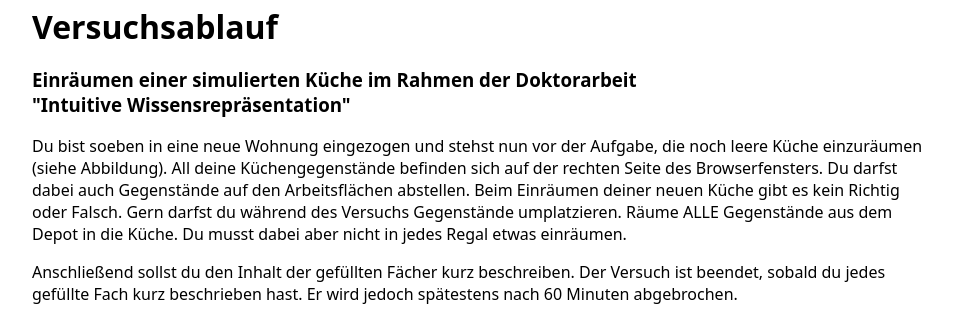
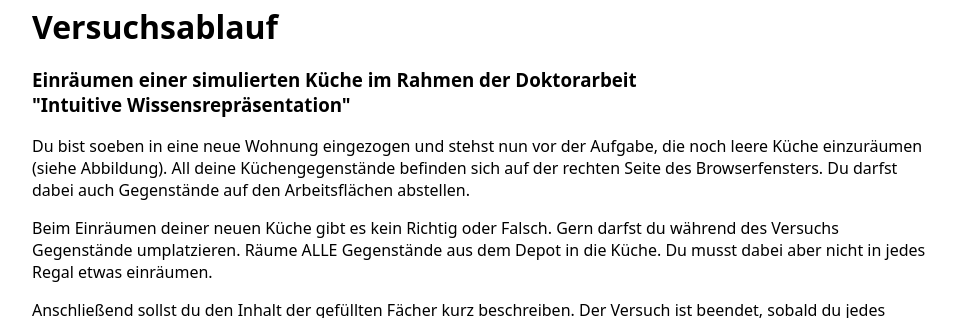
Before and after one commit to alisavolkert/myKitchen, a PHP site: page /versuchsanleitung.php in a window 1280 px wide. Shown: the top 318 px of the page, without its empty margins (158-1114 px from the left). Run offline with PHP 8.4, Linux system fonts and the light colour scheme; the visitor is signed in with stand-in values (Sample User, id 1).

Commit message:
Texte leicht überarbeitet

```diff
--- a/datenschutzerklaerung.php
+++ b/datenschutzerklaerung.php
@@ -47,7 +47,7 @@
     </p>
     <p>
         <b>Telefon:</b> +49 7071 29-0<br/>
-        <b>Email:</b> <a href="mailto:datenschutz@uni-tuebingen.de">datenschutz@uni-tuebingen.de</a></p>
+        <b>E-Mail:</b> <span class="mailadr">datenschutz (@) uni-tuebingen.de</span> <!-- <a href="mailto:datenschutz@uni-tuebingen.de">datenschutz@uni-tuebingen.de</a> --> </p>
     <h3 class="mt-5">Umfang der Datenerhebung, -verarbeitung und -nutzung</h3>
     <p>Grundsätzlich verfolgen wir das Ziel, die Erhebung, Verarbeitung und Nutzung von personenbezogenen Daten während
        Ihres Besuchs unserer Webseiten, auf das erforderliche Mindestmaß zu beschränken. Auch erheben wir i.d.R. nur
@@ -115,7 +115,6 @@
     <p>
     <ul>
         <li>zur Abwicklung unserer vertraglich zugesicherten Leistungen erforderlich ist.</li>
-        <li>zur Durchsetzung unserer Forderungen notwendig wird.</li>
         <li>zur Durchsetzung unserer Forderungen notwendig wird.</li>
         <li>durch einen gesetzlichen Erlaubnistatbestand legimitiert wird oder wir gesetzlich zur Weitergabe der Daten
             verpflichtet sind.
--- a/index.php
+++ b/index.php
@@ -20,8 +20,8 @@
 <!--    <p><b>Die Studie ist beendet.</b></p>-->
 
 
-    <p>Bitte lies die Informationen auf den nächsten Seite sorgfältig durch und entscheide dich dich dann,
-        ob du an dieser Studie teilnehmen möchten. Falls du weitere Fragen zur Studie haben sollten, beantworten wir dir diese gern.</p>
+    <p>Bitte lies die Informationen auf den nächsten Seite sorgfältig durch und entscheide dich dann,
+        ob du an dieser Studie teilnehmen möchtest. Falls du weitere Fragen zur Studie haben solltest, beantworten wir dir diese gern.</p>
     <br>
     Ansprechpartnerin: <br>
     Alisa Volkert, M.Sc.<br>
--- a/versuchsanleitung.php
+++ b/versuchsanleitung.php
@@ -42,15 +42,15 @@ if (!isset($_SESSION["vollj"], $_SESSION['dtkenntn']))
 		<h3>Einräumen einer simulierten Küche im Rahmen der Doktorarbeit <br/>
             "Intuitive Wissensrepräsentation"</h3>
 		<p>Du bist soeben in eine neue Wohnung eingezogen und stehst nun vor der Aufgabe, die noch leere Küche einzuräumen (siehe Abbildung). All deine Küchengegenstände befinden sich auf der rechten Seite des Browserfensters.
-Du darfst dabei auch Gegenstände auf den Arbeitsflächen abstellen. Beim Einräumen deiner neuen Küche gibt es kein Richtig oder
-            Falsch. Gern darfst du während des Versuchs Gegenstände umplatzieren. Räume ALLE Gegenstände aus dem Depot in die Küche. Du musst dabei aber nicht in jedes Regal etwas einräumen. </p>
+            Du darfst dabei auch Gegenstände auf den Arbeitsflächen abstellen. </p>
+        <p>Beim Einräumen deiner neuen Küche gibt es kein Richtig oder Falsch. Gern darfst du während des Versuchs Gegenstände umplatzieren. Räume ALLE Gegenstände aus dem Depot in die Küche. Du musst dabei aber nicht in jedes Regal etwas einräumen. </p>
         <p>Anschließend sollst du den Inhalt der gefüllten Fächer kurz beschreiben.
 Der Versuch ist beendet, sobald du jedes gefüllte Fach kurz beschrieben hast.
             Er wird jedoch spätestens nach 60 Minuten abgebrochen.
 
 		</p>
         <img src="img/versuch_neu.png" />
-		<p>Abbildung: Mögliche Bereiche innerhalb der Küche zum Einräumen der Gegenstände <br />
+		<p>Abbildung: In die grün markierten Bereiche kannst du Gegenstände einräumen. <br />
 		</p>
 		<p>Wenn du deine Aufgabe verstanden hast, klicke bitte auf "Weiter". </p>
 
```
